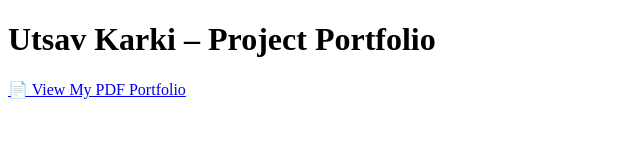
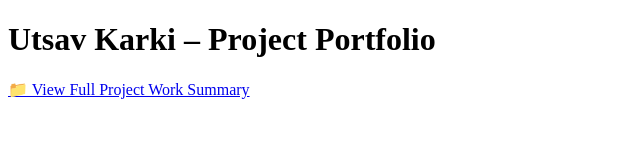
Before and after one commit to utsavkarki123/Project-Portfolio, a plain HTML site: page docs/index.html in a window 1280 px wide. Shown: the whole page, without its empty margins (0-640 px from the left). Drawn offline with Linux system fonts and the light colour scheme.

Commit message:
Update index.html

```diff
--- a/docs/index.html
+++ b/docs/index.html
@@ -8,7 +8,7 @@
     <h1>Utsav Karki – Project Portfolio</h1>
     <p>
       <a href="project_portfolio_utsav_karki.pdf" target="_blank">
-        📄 View My PDF Portfolio
+        📁 View Full Project Work Summary
       </a>
     </p>
   </body>
```
